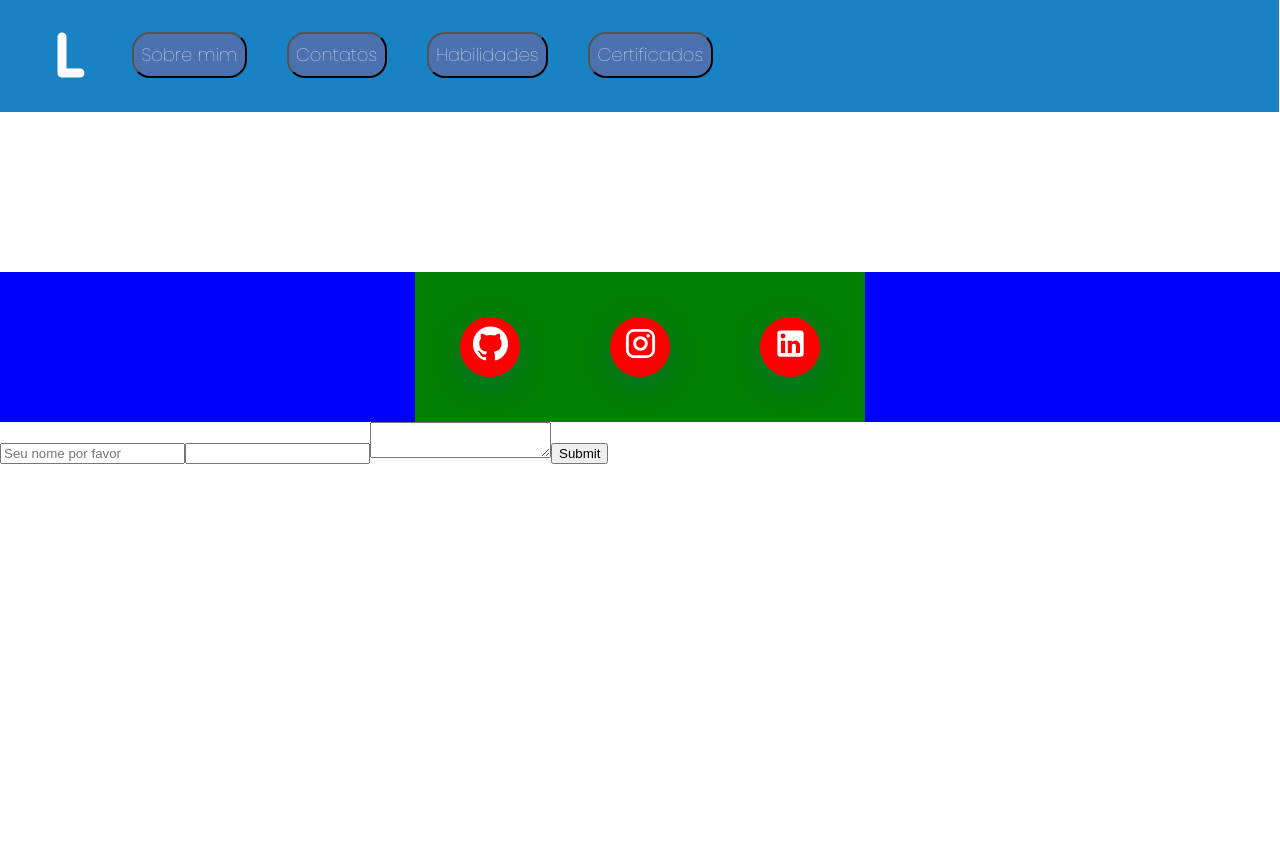
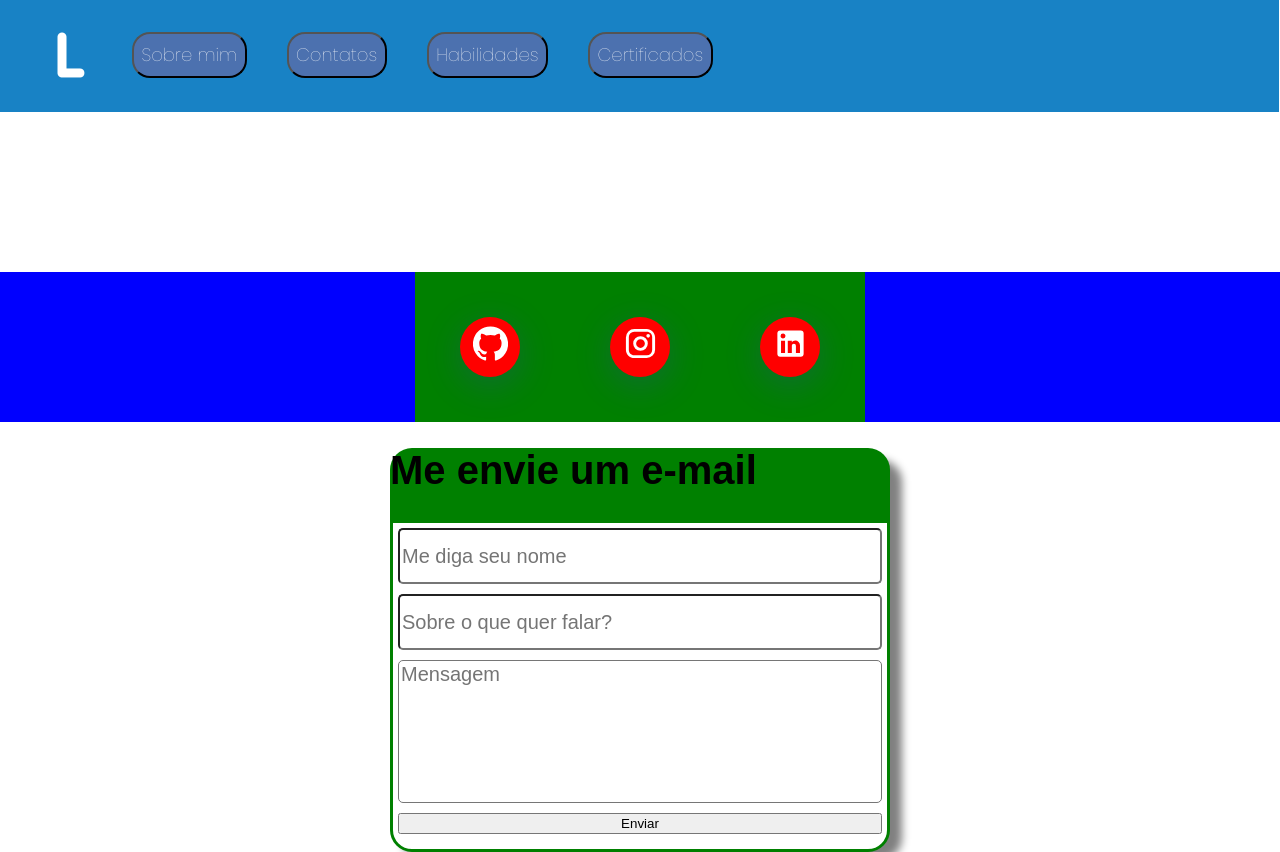
Before and after one commit to Luanbian/myport, a React (Create React App) app: page /contact in a window 1280 px wide. Before the commit the page ends 800 px from the top, so only its background shows below. Built offline with nearby package versions, Linux system fonts and the light colour scheme.

Commit message:
estilizando a caixa de email

```diff
--- a/src/App.js
+++ b/src/App.js
@@ -1,9 +1,19 @@
 import React from 'react';
 import Rotas from './routes';
+import { createGlobalStyle } from 'styled-components';
+
+const GlobalStyle = createGlobalStyle`
+    *{
+        font-family: sans-serif;
+    }
+`;
 
 function App(){
     return (
-        <Rotas/>
+        <>
+            <Rotas/>
+            <GlobalStyle/>
+        </>
     )
 }
 
--- a/src/pages/certificate/certificatestyle.js
+++ b/src/pages/certificate/certificatestyle.js
@@ -12,6 +12,7 @@ export const Imgjh = styled.img`
 export const Imgharcampus = styled.img`
     marginTop: -160px;
     width: 99.9%;
+    opacity:100%
 `;
 
 export const Imgjhcampus = styled.img`
@@ -19,6 +20,7 @@ export const Imgjhcampus = styled.img`
     width: 99.9%;
     position:absolute;
     left:0px;
+    opacity:0%;
 `;
 
 export const Imghar = styled.img`
--- a/src/pages/contact/email.js
+++ b/src/pages/contact/email.js
@@ -1,15 +1,21 @@
 import React from 'react';
+import {Card, Title, Inputname,Inputsubject, Inputenviar, Textarea, Campos} from './emailstyled';
 
 function Email(){
     return(
         <>
+        <Card>
             <form action="https://api.staticforms.xyz/submit" method="post">
                 <input type="hidden" name="accessKey" value="0df9efde-d3a4-4ac9-aaf6-b1b6e6a2bf1b"/>
-                <input type="text" name="name" placeholder='Seu nome por favor'/>
-                <input type="text" name="subject" />
-                <textarea name="message"></textarea>
-                <input type="submit" value="Submit" />
+                <Title>Me envie um e-mail</Title>
+                <Campos>
+                <Inputname type="text" name="name" placeholder='Me diga seu nome'/>
+                <Inputsubject type="text" name="subject" placeholder='Sobre o que quer falar?'/>
+                <Textarea name="message" placeholder='Mensagem'></Textarea>
+                <Inputenviar type="submit" value="Enviar" />
+                </Campos>
             </form>
+        </Card>
         </>
     )
 }
--- a/src/pages/contact/emailstyled.js
+++ b/src/pages/contact/emailstyled.js
@@ -1 +1,51 @@
 import styled from 'styled-components';
+
+export const Card = styled.div`
+    background-color: green;
+    width: 500px;
+    height: 400px;
+    margin-left: auto;
+    margin-right: auto;
+    border-radius: 22px;
+    box-shadow: 12px 12px 8px gray;
+`;
+
+export const Title = styled.h1`
+    font-size: 40px;
+`;
+
+export const Inputname = styled.input`
+    border-radius: 5px;
+    margin: 5px;
+    height: 50px;
+    font-size: 20px;
+`;
+
+export const Inputsubject = styled.input`
+    border-radius: 5px;
+    margin: 5px;
+    height: 50px;
+    font-size: 20px;
+`;
+
+export const Textarea = styled.textarea`
+    border-radius: 5px;
+    margin: 5px;
+    font-size: 20px;
+    height: 42%;
+    resize: none;
+`;
+
+export const Inputenviar = styled.input`
+    margin: 5px;
+`;
+
+export const Campos = styled.div`
+    background-color: white;
+    display: flex;
+    flex-direction: column;
+    height: 326px;
+    border-bottom-left-radius: 22px;
+    border-bottom-right-radius: 22px;
+    border: solid 3px green;
+`;
```
